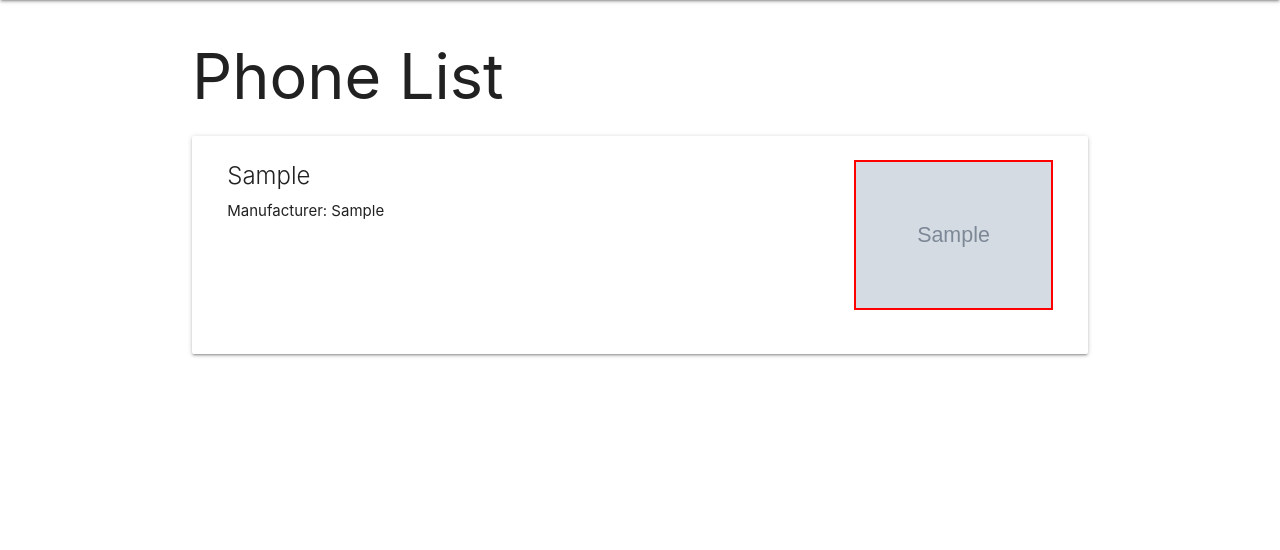
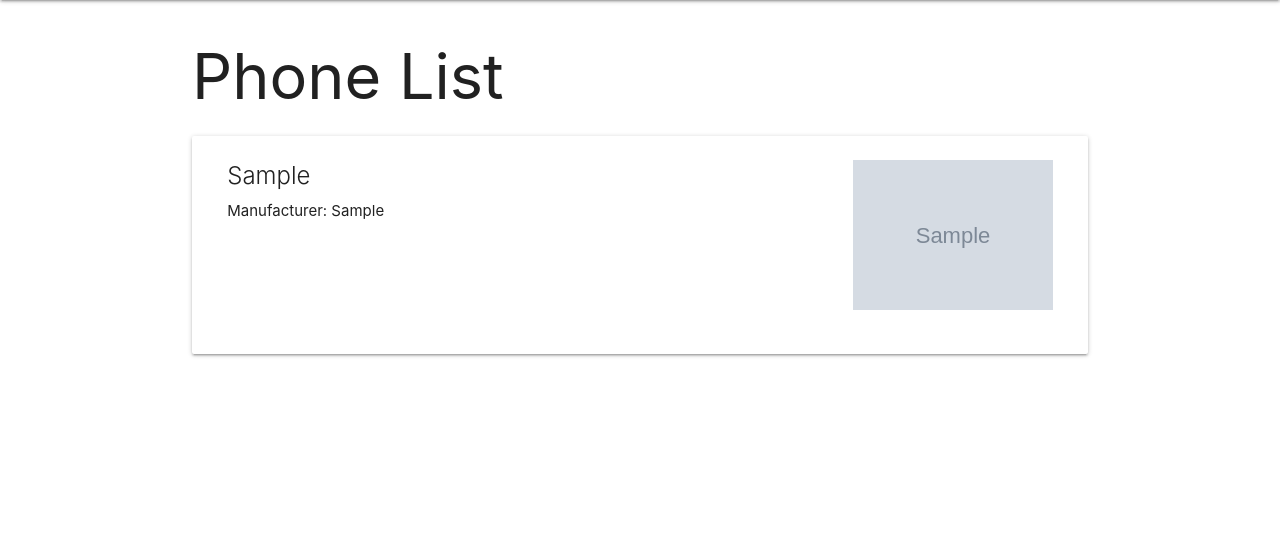
Before and after one commit to richclarke0/Phone_Collector_Django, a Django app: page /phones/ in a window 1280 px wide. Shown: the part 64-614 px from the top of the page. Run offline with Django 4.2, Linux system fonts and the light colour scheme; tables that the repository leaves empty hold one stand-in row (values such as "Sample post"); grey boxes marked "Sample" are stand-in pictures.

Commit message:
finally figured out the issue with the img css

```diff
--- a/phones/main_app/static/css/style.css
+++ b/phones/main_app/static/css/style.css
@@ -18,5 +18,6 @@ footer {
 }
 
 img {
-    border: 2px solid red;
+    /* border: 2px solid red; */
+    max-height: 10em;
 }
--- a/phones/main_app/templates/phones/index.html
+++ b/phones/main_app/templates/phones/index.html
@@ -12,7 +12,7 @@
               <p>Manufacturer: {{ phone.manufacturer }}</p>
           </div>
           <div class="col s3">
-            <img class="right" src="{{phone.img}}"  style="max-height: 10em;" alt="">
+            <img class="right" src="{{phone.img}}" alt="">
         </div>
       </div>
       {% comment %} {% if cat.age > 0 %}
```
